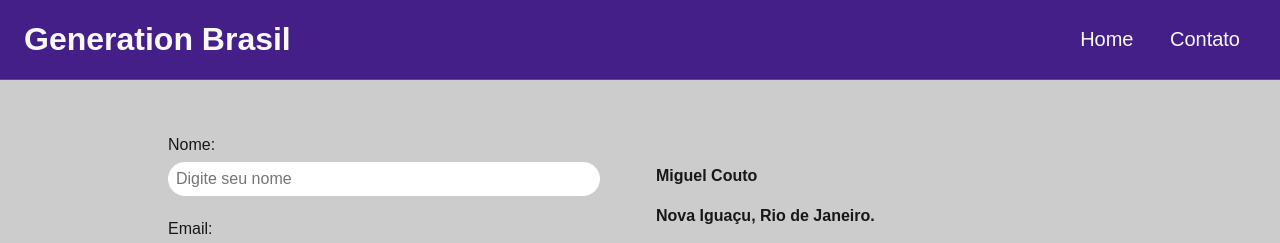
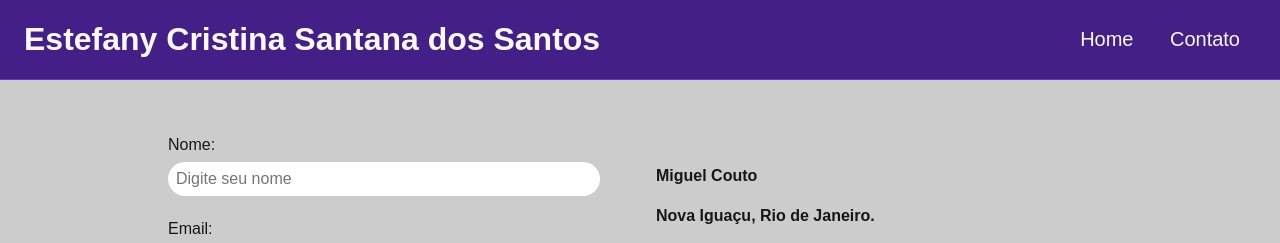
Before and after one commit to fany-santos8/Portif-lio, a plain HTML site: page contato.html in a window 1280 px wide. Shown: the top 243 px of the page. Drawn offline with Linux system fonts and the light colour scheme.

Commit message:
Configurando Js

```diff
--- a/contato.html
+++ b/contato.html
@@ -25,7 +25,7 @@
 			<div id="titulo">
 
 				<!-- Seu nome -->
-				<h1>Generation Brasil</h1>
+				<h1>Estefany Cristina Santana dos Santos</h1>
 
 			</div>
 
```
